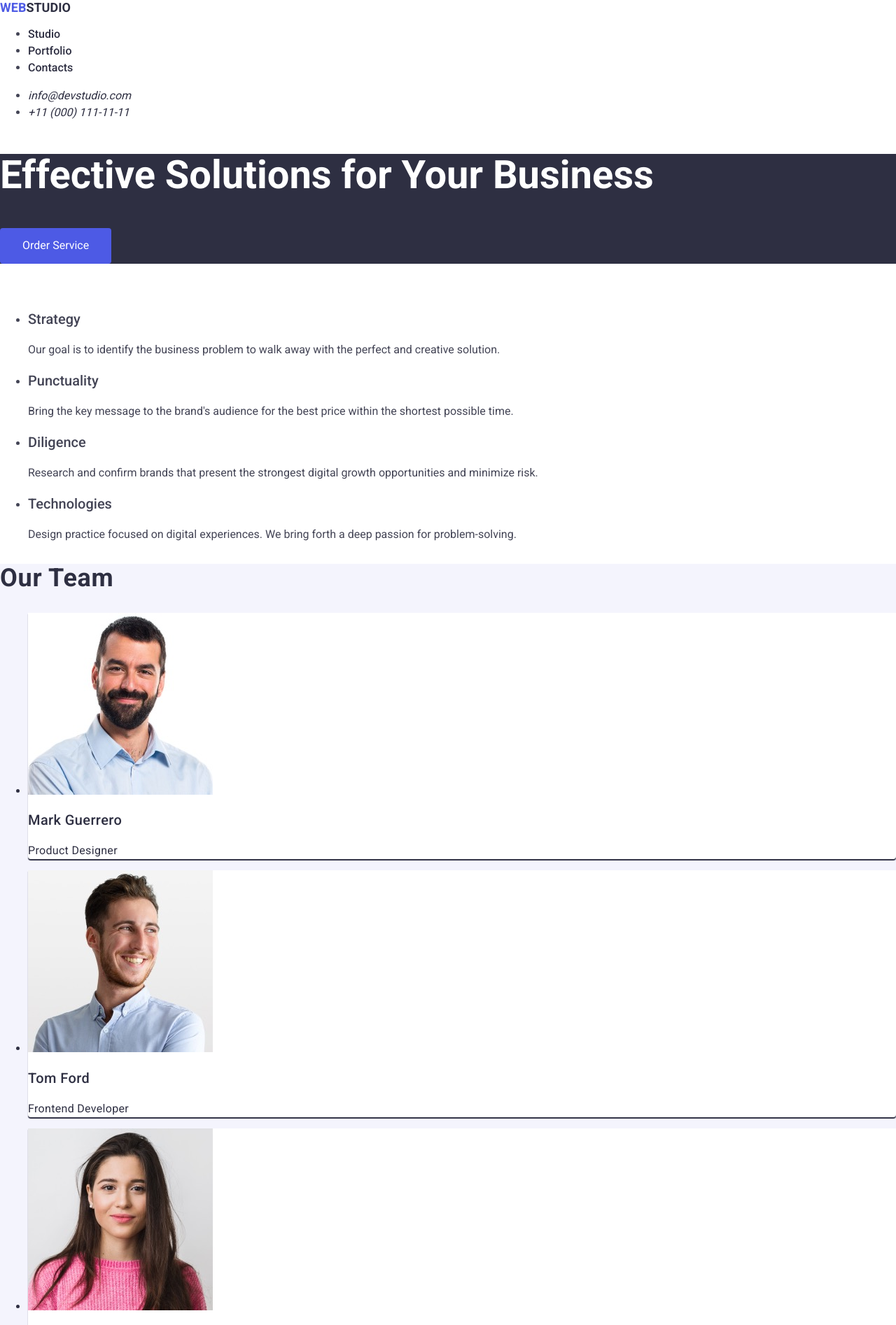
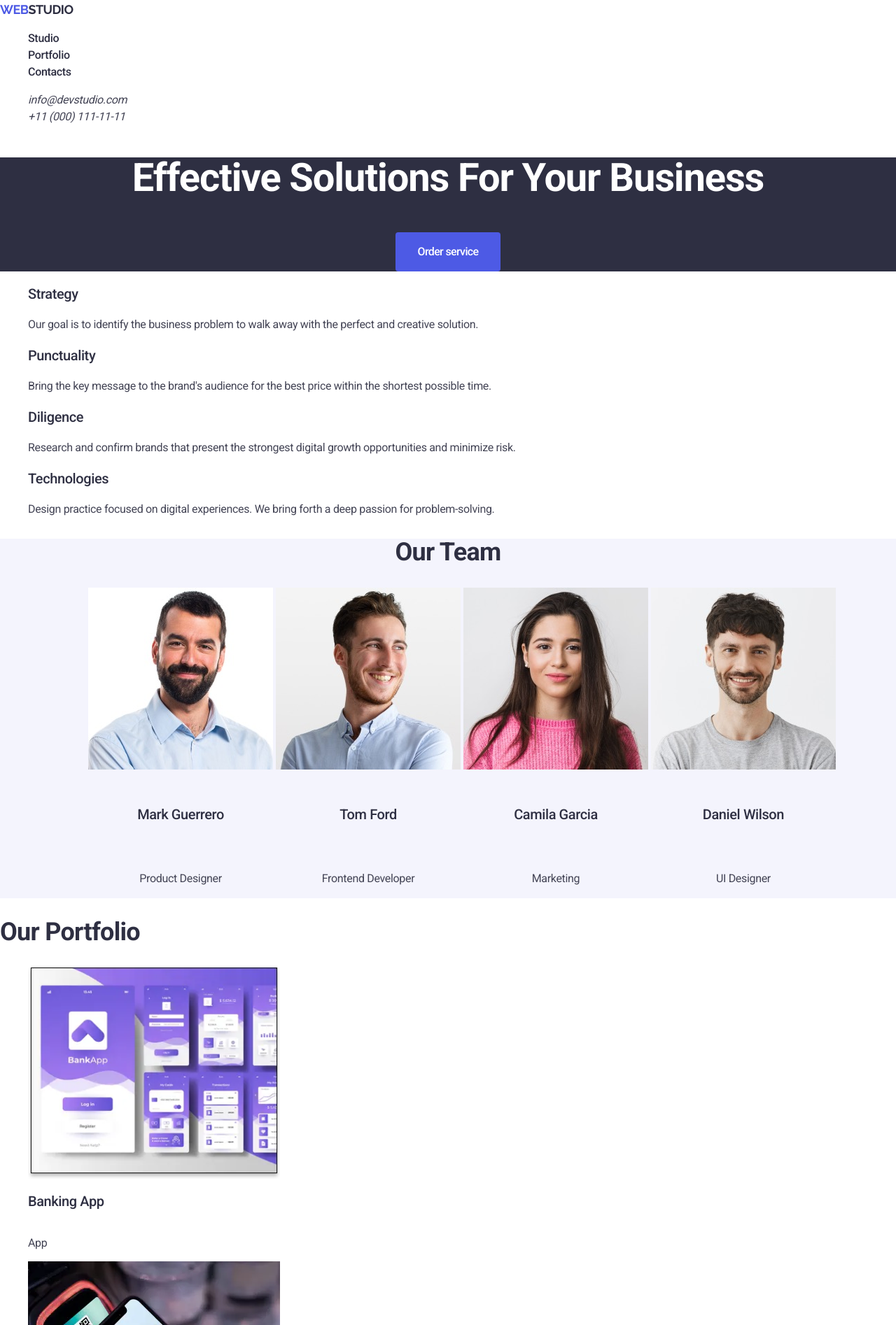
Before and after one commit to yuliia-petrenko/goit-markup-hw-02, a plain HTML site: page index.html in a window 1280 px wide. Shown: the top 1894 px of the page at 70% size. Drawn offline with nearby package versions, Linux system fonts and the light colour scheme.

Commit message:
add css file (letter-spacing, line-high)

```diff
--- a/css/styles.css
+++ b/css/styles.css
@@ -1,134 +1,190 @@
-:root {
-  --t-basic: Roboto;
-  --c-text: #434455;
-  --c-background: #ffffff;
-  --c-text-header: #2e2f42;
-  --c-text-hover: #404bbf;
-  --c-iris: #4d5ae5;
-  --c-cloud: #f4f4fd;
-  --line-text: 24px;
-}
-
+/* Base */
 body {
   font-family: 'Roboto', sans-serif;
-  background-color: var(--c-background);
-  color: var(--c-text);
+  background-color: #ffffff;
+  color: #2e2f42;
 }
+a {
+  text-decoration: none;
+}
+ul {
+  list-style-type: none;
+  font-family: inherit;
+}
+/* logo */
 .content-logo {
+  color: #2e2f42;
   text-transform: uppercase;
-  color: var(--c-text-header);
   font-size: 18px;
-  line-height: 21px;
-  background-color: var(--c-background);
+  line-height: 1.5;
   text-decoration: none;
   font-weight: 700;
+  letter-spacing: -0.03em;
+  font-family: 'Raleway', sans-serif;
 }
 .content-web {
-  color: var(--c-iris);
+  color: #4d5ae5;
+  font-family: 'Raleway', sans-serif;
 }
 .content-header-nav {
-  color: var(--c-text-header);
+  color: #2e2f42;
   font-size: 16px;
-  line-height: var(--line-text);
+  font-weight: 500;
+  line-height: 1.5;
+  letter-spacing: -0.02em;
   text-decoration: none;
-  font-weight: 500;
 }
 .content-header-nav:hover {
-  color: var(--c-text-hover);
+  color: #404bbf;
 }
 .contact {
-  color: var(--c-text-header);
-  text-decoration: none;
+  color: #434455;
   font-size: 16px;
   font-weight: 400;
-  line-height: var(--line-text);
+  line-height: 1.5;
+  letter-spacing: -0.02em;
 }
 .contact:hover {
-  color: var(--c-text-hover);
+  color: #404bbf;
 }
+/* top line */
 .slog-but {
-  background-color: var(--c-text-header);
-  color: var(--c-background);
+  background-color: #2e2f42;
+  color: #ffffff;
+  text-align: center;
+  text-transform: capitalize;
 }
 .slogan {
   font-size: 56px;
-  font-style: normal;
   font-weight: 700;
-  line-height: 60px;
+  line-height: 1.07;
+  letter-spacing: -0.02em;
 }
 
 .btn-service {
-  color: var(--c-background);
-  background-color: var(--c-iris);
+  color: #ffffff;
+  background-color: #4d5ae5;
   border: none;
   cursor: pointer;
   padding: 16px 32px;
   border-radius: 4px;
+  font-size: 16px;
+  font-weight: 500;
+  line-height: 1.5;
+  letter-spacing: -0.04em;
 }
 .btn-service:hover {
-  background-color: var(--c-text-hover);
-  color: var(--c-background);
+  background-color: #404bbf;
+  color: #ffffff;
 }
-/* hide Punctuality */
-.list {
-  visibility: hidden;
+/* deteils */
+.visually-hidden {
+  position: absolute;
+  width: 1px;
+  height: 1px;
+  margin: -1px;
+  border: 0;
+  padding: 0;
+  white-space: nowrap;
+  clip-path: inset(100%);
+  overflow: hidden;
 }
 .category {
   font-size: 20px;
   font-weight: 500;
-  line-height: var(--line-text);
+
+  line-height: 1.2;
+  letter-spacing: -0.02em;
 }
 .text-category {
   font-size: 16px;
   font-weight: 400;
-  line-height: var(--line-text);
+  color: #434455;
+  line-height: 1.5;
+  letter-spacing: -0.02em;
 }
+/* our team */
 .team {
-  background-color: var(--c-cloud);
-  color: var(--c-text-header);
+  background-color: #f4f4fd;
+  text-align: center;
+  color: #2e2f42;
 }
 .text-titel {
   font-size: 36px;
-  font-style: normal;
   font-weight: 700;
-  line-height: 40px;
-  letter-spacing: 0.72px;
+  line-height: 1.11;
+  letter-spacing: -0.02em;
   text-transform: capitalize;
 }
 .team-frame {
-  border-radius: 0px 0px 4px 4px;
-  background: var(--c-background);
-  box-shadow: 0px 2px 1px 0px;
+  display: inline-flex;
+  padding-bottom: 0px;
+  flex-direction: column;
+  justify-content: center;
+  align-items: center;
+  gap: 32px;
 }
+
 .team-name {
   font-size: 20px;
-  font-style: normal;
   font-weight: 500;
-  line-height: var(--line-text);
   letter-spacing: 0.4px;
+  line-height: 1.2;
+  letter-spacing: -0.02em;
 }
 .team-position {
   font-size: 16px;
-  font-style: normal;
   font-weight: 400;
-  line-height: var(--line-text);
   letter-spacing: 0.32px;
+  line-height: 1.5;
+  color: #434455;
+  letter-spacing: -0.02em;
 }
+/* portfolio */
 .portfolio-frame {
-  border: 1px solid;
-  border-color: #e7e9fc;
+  display: flex;
+  width: 360px;
+  height: 420px;
+  padding-bottom: 0px;
+  flex-direction: column;
+  align-items: flex-start;
+  flex-shrink: 0;
 }
 .portfolio-offers {
   font-size: 20px;
-  font-style: normal;
   font-weight: 500;
-  line-height: var(--line-text);
-  letter-spacing: 0.4px;
+  line-height: 1.2;
+  letter-spacing: -0.02em;
 }
 .portfolio-text {
+  color: #434455;
   font-size: 16px;
-  font-style: normal;
   font-weight: 400;
-  line-height: var(--line-text);
-  letter-spacing: 0.32px;
+  line-height: 1.5;
+  letter-spacing: -0.02em;
 }
+.foot {
+  background-color: #2e2f42;
+  /* color: #f4f4fd; */
+  /* font-family: 'Raleway', sans-serif; */
+}
+.foot-logo {
+  font-family: 'Raleway', sans-serif;
+  color: #f4f4fd;
+  font-size: 18px;
+  text-decoration: none;
+  font-weight: 700;
+  line-height: 1.16;
+  letter-spacing: -0.03em;
+}
+.foot-web {
+  color: #4d5ae5;
+}
+.foot-text {
+  color: #f4f4fd;
+  font-size: 16px;
+  font-weight: 400;
+  line-height: 1.5;
+  letter-spacing: -0.02em;
+  font-family: 'Roboto', sans-serif;
+}
--- a/index.html
+++ b/index.html
@@ -15,17 +15,12 @@
       rel="stylesheet"
       href="https://cdnjs.cloudflare.com/ajax/libs/modern-normalize/2.0.0/modern-normalize.min.css"
     />
-    <link
-      rel="stylesheet"
-      href="https://cdnjs.cloudflare.com/ajax/libs/modern-normalize/2.0.0/modern-normalize.css"
-    />
-
     <title>Effective Solutions for Your Business</title>
     <link rel="stylesheet" href="./css/styles.css" />
   </head>
 
   <body>
-    <header class="content-studio">
+    <header>
       <nav>
         <a class="content-logo" href="./index.html"
           ><span class="content-web">Web</span>Studio</a
@@ -58,13 +53,13 @@
     <main>
       <!-- Top line -->
       <section class="slog-but">
-        <h1 class="slogan">Effective Solutions for Your Business</h1>
-        <button class="btn-service" type="button">Order Service</button>
+        <h1 class="slogan">Effective solutions for your business</h1>
+        <button class="btn-service" type="button">Order service</button>
       </section>
       <!-- Deteilse -->
 
       <section>
-        <h2 class="list">Punctuality</h2>
+        <h2 class="visually-hidden">Punctuality</h2>
         <ul>
           <li>
             <h3 class="category">Strategy</h3>
@@ -189,9 +184,11 @@
         </ul>
       </section>
     </main>
-    <footer>
-      <a href="./index.html">WebStudio</a>
-      <p>
+    <footer class="foot">
+      <a class="foot-logo" href="./index.html"
+        ><span class="foot-web">Web</span>Studio</a
+      >
+      <p class="foot-text">
         Increase the flow of customers and sales for your business with digital
         marketing & growth solutions.
       </p>
```
